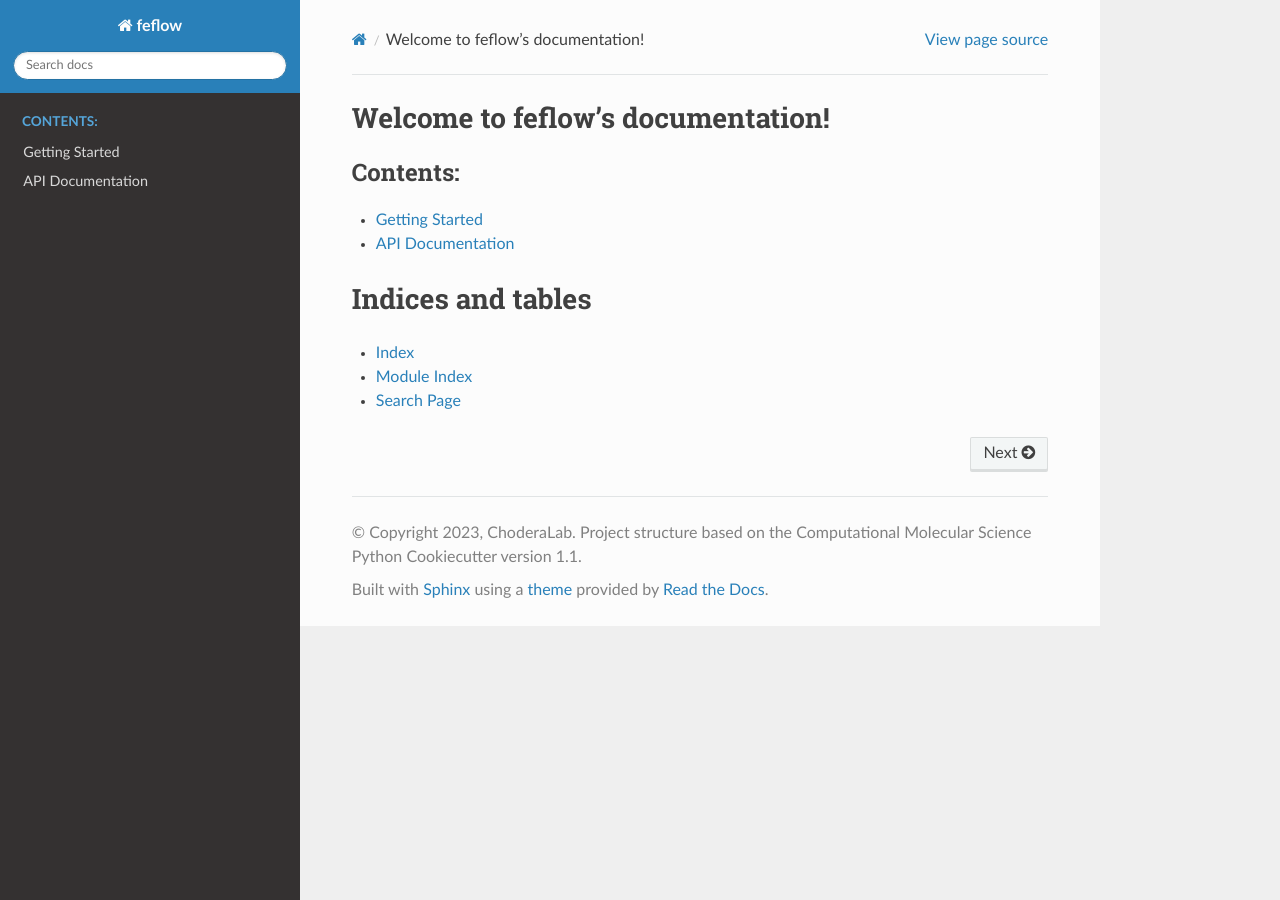
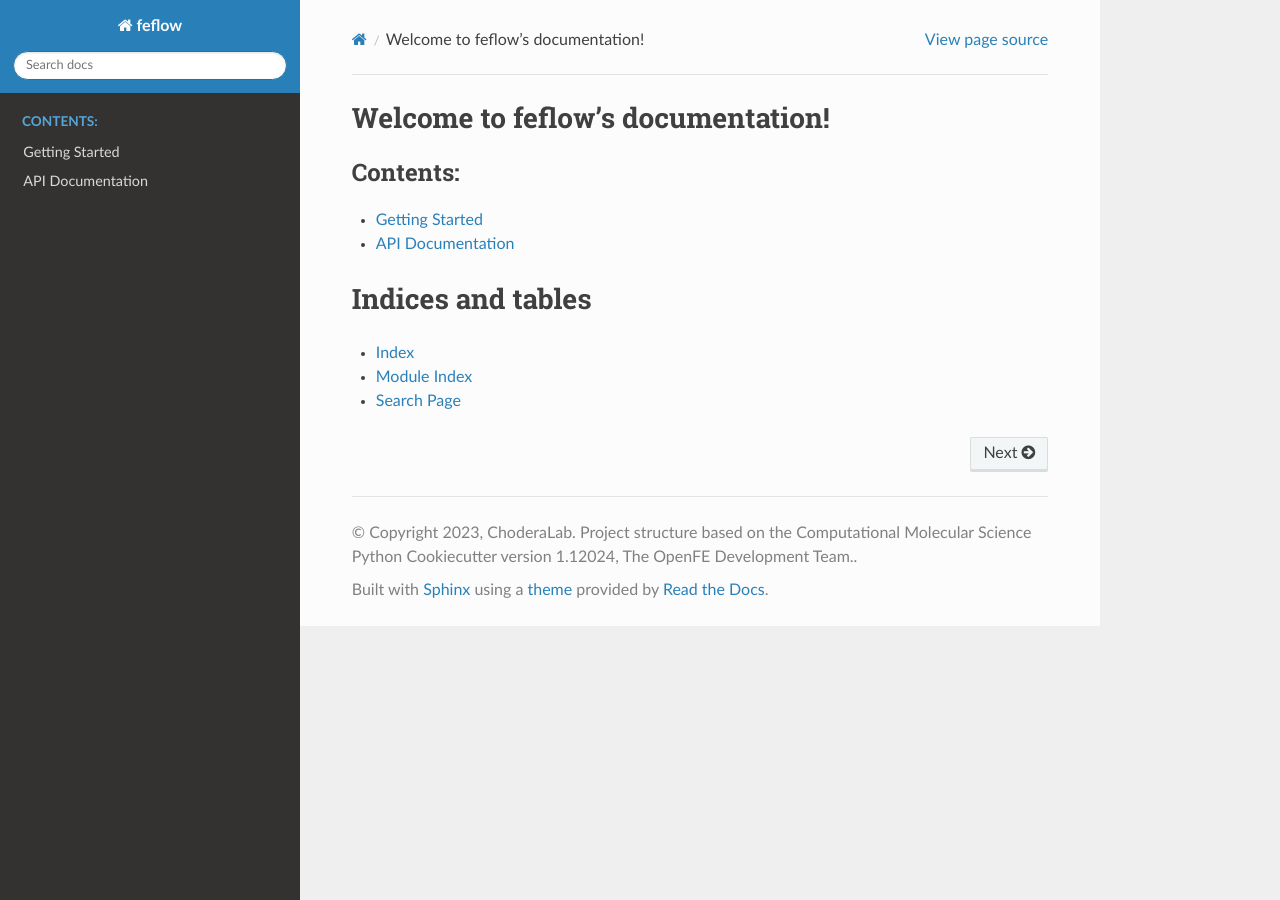
Before and after one commit to OpenFreeEnergy/feflow, a Sphinx documentation site: the page built from docs/index.rst, in a window 1280 px wide. Built offline with Sphinx 7.4.7 and the Read the Docs theme 3.1.0, drawn with Linux system fonts in a browser that asks for light colours.

Commit message:
Missing changes for rebranding/migration to OpenFE (#97)
* Rebranding/migration to OpenFE

* Using latest codecov actions version

```diff
--- a/docs/conf.py
+++ b/docs/conf.py
@@ -26,8 +26,9 @@
 copyright = (
     "2023, ChoderaLab. Project structure based on the "
     "Computational Molecular Science Python Cookiecutter version 1.1"
+    "2024, The OpenFE Development Team."
 )
-author = "ChoderaLab"
+author = "ChoderaLab & The OpenFE Development Team"
 
 # The short X.Y version
 version = ""
--- a/pyproject.toml
+++ b/pyproject.toml
@@ -10,7 +10,8 @@
 dynamic = ["version"]
 readme = "README.md"
 authors = [
-    { name = "ChoderaLab", email = "ivan.pulido@choderalab.org" }
+    { name = "ChoderaLab", email = "ivan.pulido@choderalab.org" },
+    { name = "The Open Free Energy Development Team"}
 ]
 license = { text = "MIT" }
 # See https://pypi.org/classifiers/
```
Also changed, not shown: README.md (+3 -2 lines), 3 other files.
